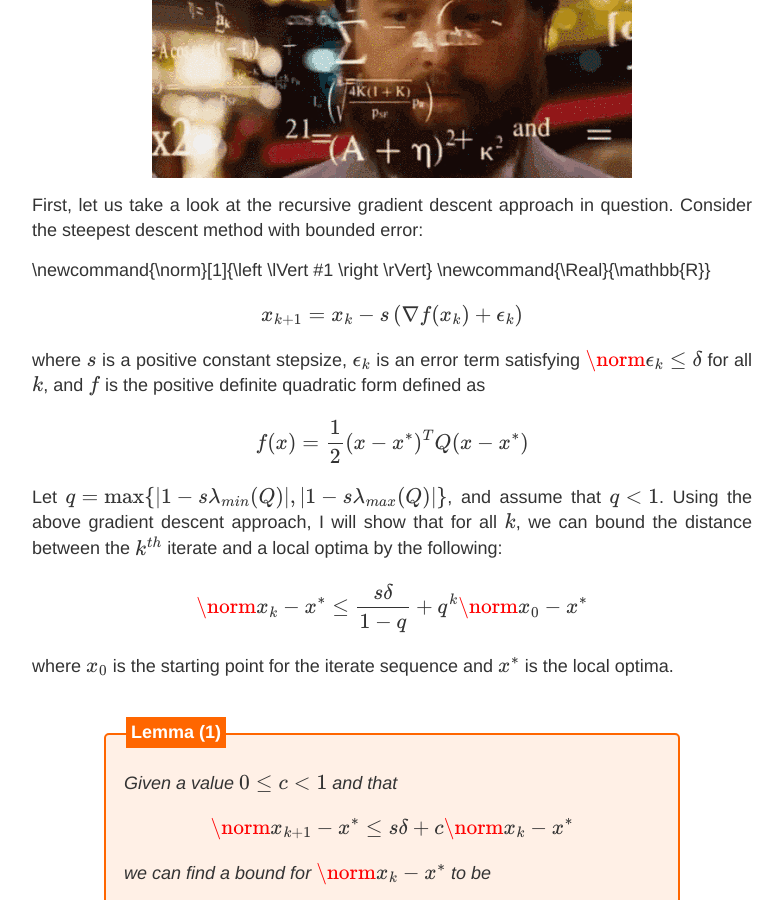
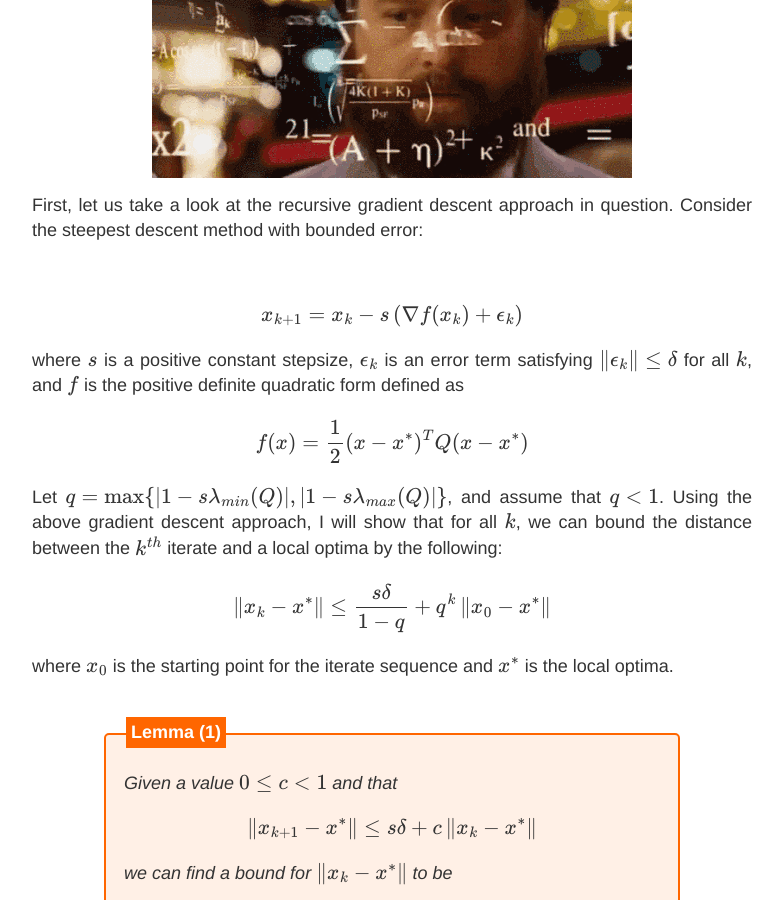
Before and after one commit to choward1491/choward1491.github.io, a Jekyll site: the page built from _posts/2018-3-15-Error-Bound-for-Gradient-Descent-with-Approximate-Gradient.html, in a window 1280 px wide and 900 px high, scrolled down 587 px. Shown: the whole window, without its empty margins (248-1031 px from the left). Built offline with Jekyll 4.4.1, drawn with Linux system fonts in a browser that asks for light colours; nearby versions of some CDN libraries; comment, search, counter and statistics services are not loaded.

Commit message:
push html version of old post

```diff
--- a/_posts/2018-3-15-Error-Bound-for-Gradient-Descent-with-Approximate-Gradient.html
+++ b/_posts/2018-3-15-Error-Bound-for-Gradient-Descent-with-Approximate-Gradient.html
@@ -15,8 +15,9 @@ categories: algorithms math optimization convexity convergence machine-learning
 
 <p>First, let us take a look at the recursive gradient descent approach in question. Consider the steepest descent method with bounded error:</p>
 
-\newcommand{\norm}[1]{\left \lVert #1 \right \rVert}
-\newcommand{\Real}{\mathbb{R}}
+$\newcommand{\norm}[1]{\left \lVert #1 \right \rVert}$
+$\newcommand{\Real}{\mathbb{R}}$
+
 \begin{align*}
 x_{k+1} &= x_k - s \left( \nabla f(x_k) + \epsilon_k\right)
 \end{align*}
```
